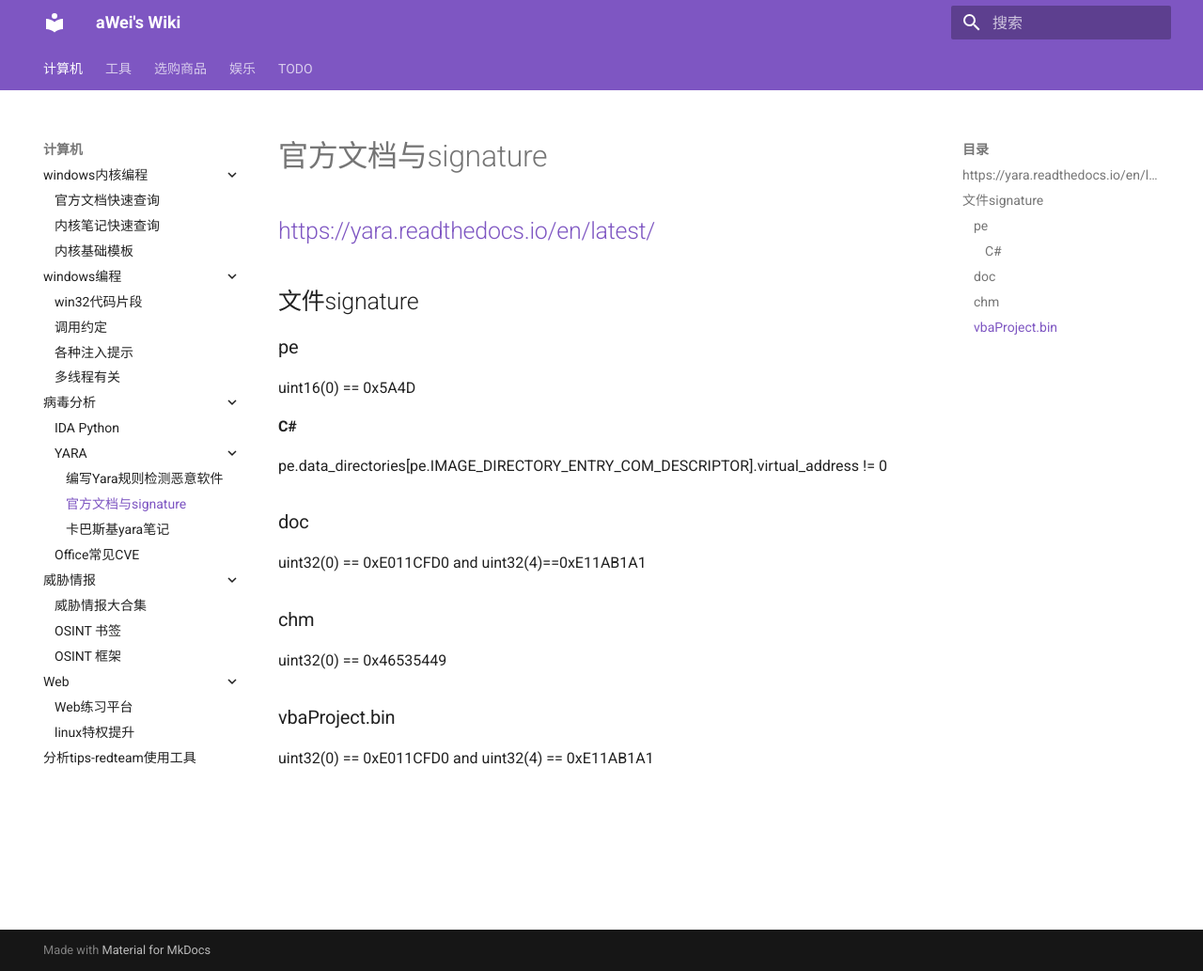
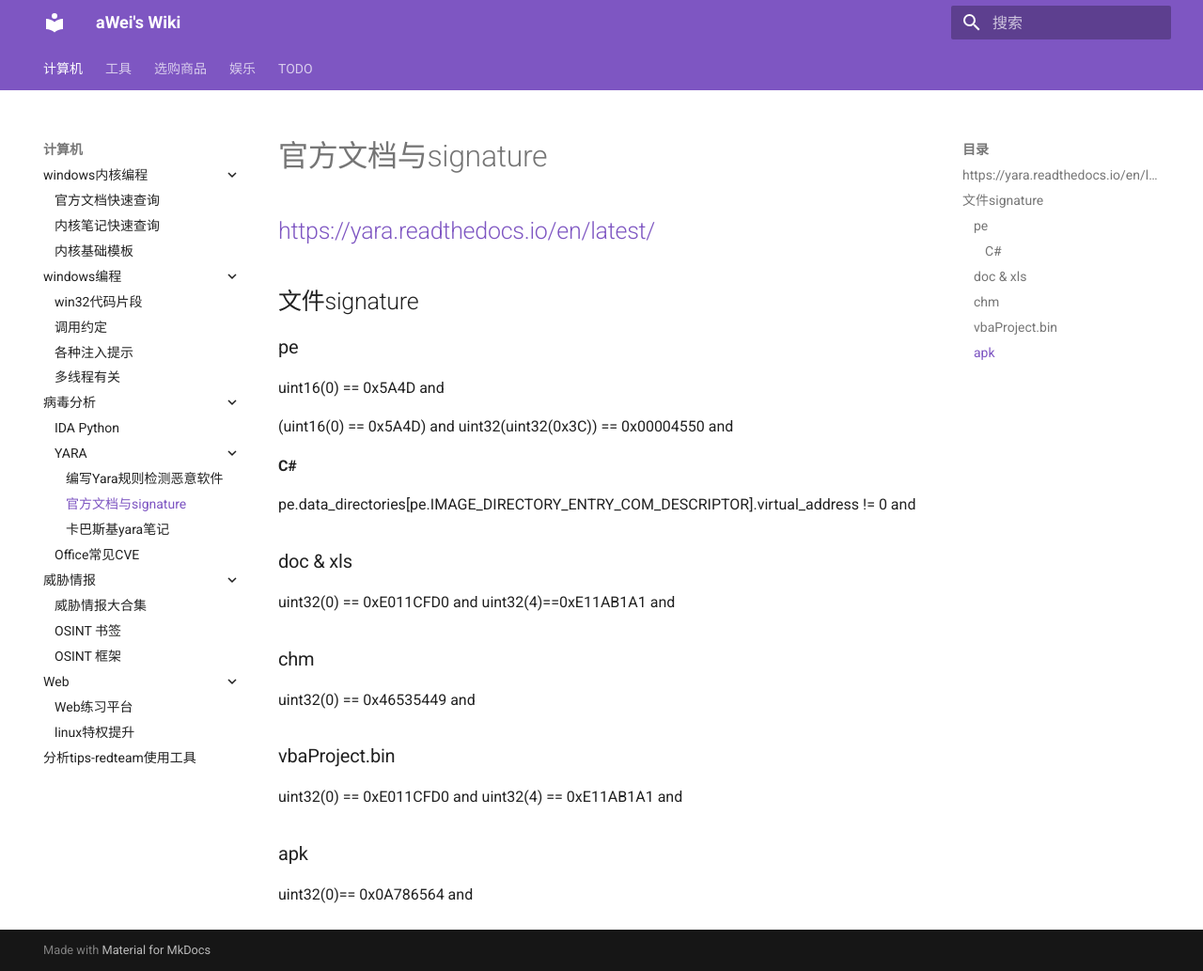
Before and after one commit to JA1E0/wiki, an MkDocs documentation site: the page built from docs/computer/security/malware/YARA/yara_docs.md, in a window 1280 px wide and 1033 px high. Shown: the whole window at 94% size. Built offline with MkDocs 1.6.1 and Material for MkDocs 9.7.7, drawn with Linux system fonts in a browser that asks for light colours; old or Windows-style settings are respelled for this version of MkDocs.

Commit message:
quick push

```diff
--- a/docs/computer/security/malware/YARA/yara_docs.md
+++ b/docs/computer/security/malware/YARA/yara_docs.md
@@ -9,19 +9,25 @@ title: 官方文档与signature
 
 ### pe
 
-uint16(0) == 0x5A4D
+uint16(0) == 0x5A4D and
+
+(uint16(0) == 0x5A4D) and uint32(uint32(0x3C)) == 0x00004550 and
 
 #### C\#
-pe.data_directories[pe.IMAGE_DIRECTORY_ENTRY_COM_DESCRIPTOR].virtual_address != 0
+pe.data_directories[pe.IMAGE_DIRECTORY_ENTRY_COM_DESCRIPTOR].virtual_address != 0 and
 
-### doc
+### doc & xls
 
-uint32(0) == 0xE011CFD0 and uint32(4)==0xE11AB1A1
+uint32(0) == 0xE011CFD0 and uint32(4)==0xE11AB1A1 and
 
 ### chm
 
-uint32(0) == 0x46535449
+uint32(0) == 0x46535449 and
 
 ### vbaProject.bin
 
-uint32(0) == 0xE011CFD0 and uint32(4) == 0xE11AB1A1
+uint32(0) == 0xE011CFD0 and uint32(4) == 0xE11AB1A1 and
+
+### apk
+
+uint32(0)== 0x0A786564 and
```
